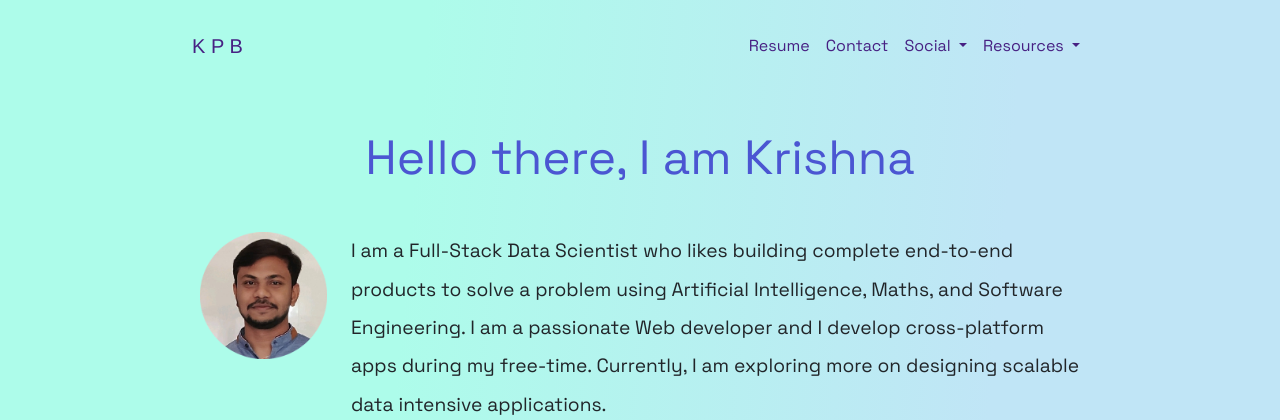
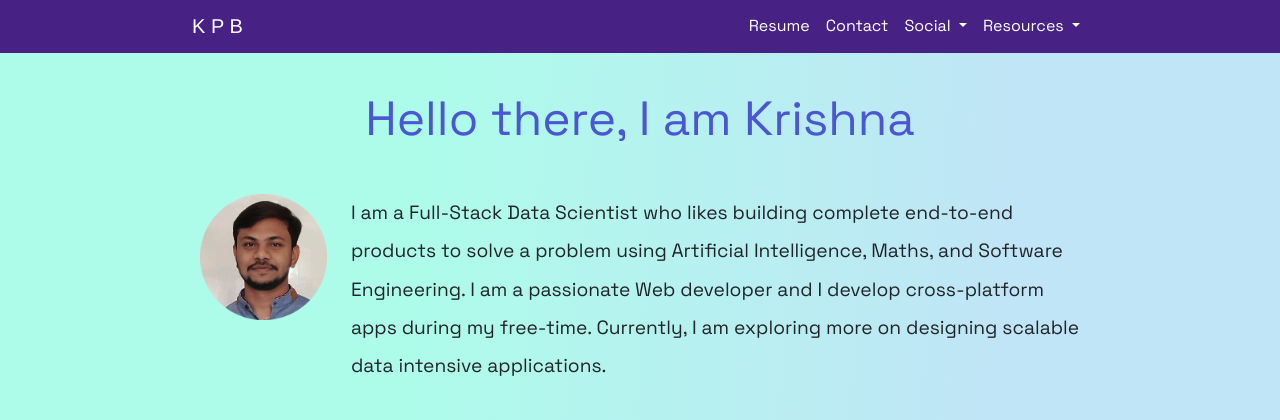
Before and after one commit to kpburgula/kpburgula.github.io, a PHP site: page / in a window 1280 px wide. Shown: the top 420 px of the page. Run offline with PHP 8.4, Linux system fonts and the light colour scheme; some libraries are stand-ins or nearby versions.

Commit message:
minor enhancements and added sticky navbar

```diff
--- a/css/master.css
+++ b/css/master.css
@@ -4,15 +4,24 @@ body {
 }
 
 #navid {
-    padding: 2% 15% 2% 15%;
+    padding: 0.5% 15% 0.5% 15%;
+    background-color: #472183;
+}
+
+.dropdown-menu{
+    background-color: #472183;
 }
 
 .nav-item a{
-    color: #472183;
+    color: white;
+}
+
+.nav-item a:hover{
+    color: #4B56D2;
 }
 
 .navbar-brand {
-    color: #472183;
+    color: white;
     font-family: 'Franklin Gothic Medium', 'Arial Narrow', Arial, sans-serif;
 }
 
--- a/index.html
+++ b/index.html
@@ -34,7 +34,7 @@
 
 <body>
 
-  <nav class="navbar navbar-expand-md navbar-light" id="navid">
+  <nav class="navbar sticky-top navbar-expand-md" id="navid">
     <a class="navbar-brand" href="">K P B</a>
     <button class="navbar-toggler" type="button" data-bs-toggle="collapse" data-bs-target="#navbarSupportedContent"
       aria-controls="navbarSupportedContent" aria-expanded="false" aria-label="Toggle navigation">
```
